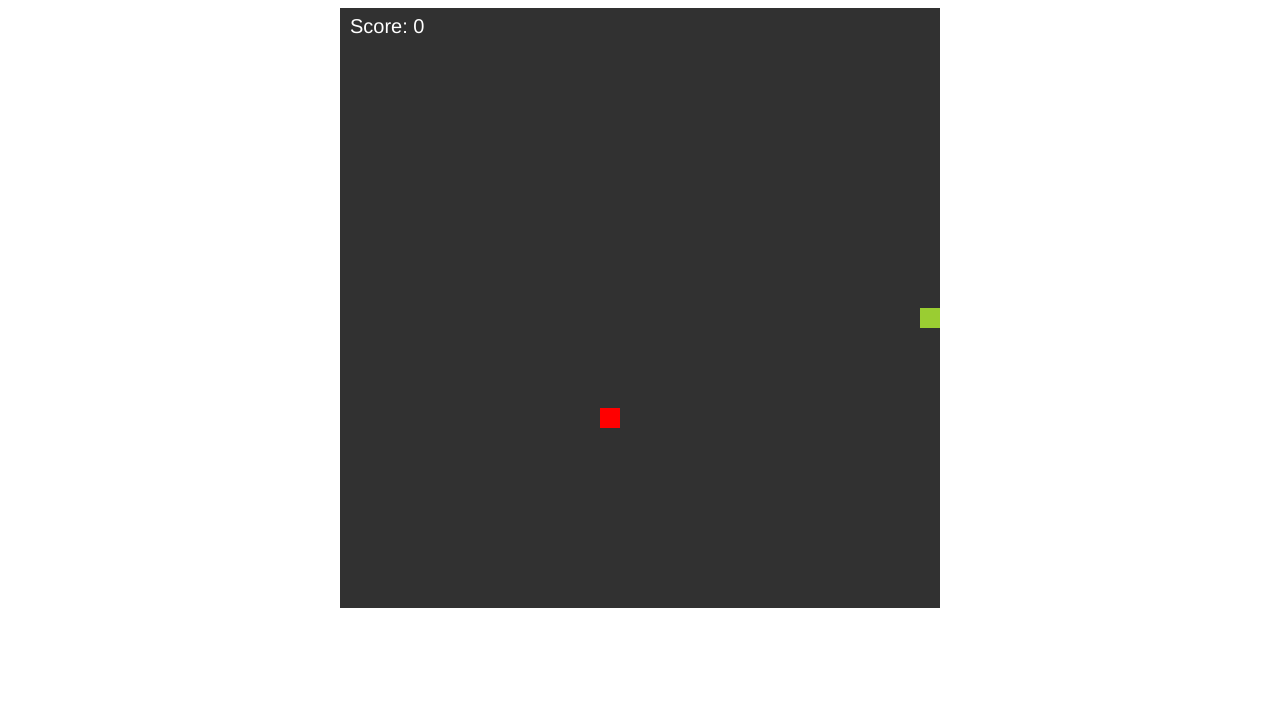
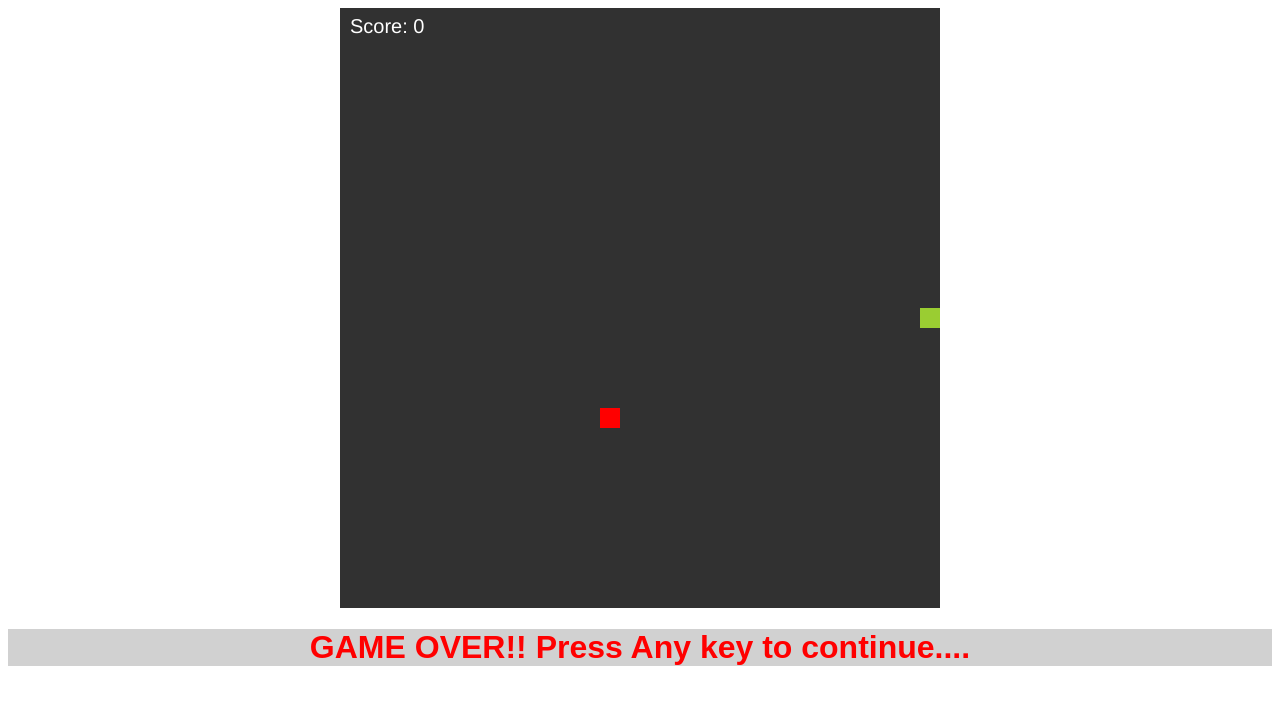
Before and after one commit to ArpitGupta18/snake-game, a plain HTML site: page index.html in a window 1280 px wide. Drawn offline with Linux system fonts and the light colour scheme.

Commit message:
Final complete push

```diff
--- a/index.html
+++ b/index.html
@@ -5,15 +5,24 @@
 		<meta name="viewport" content="width=device-width, initial-scale=1.0" />
 		<title>Snake Game - Arpit Gupta</title>
 		<style>
+			body {
+				font-family: Arial, Helvetica, sans-serif;
+			}
 			canvas {
 				background-color: rgb(49, 49, 49);
 				display: block;
 				margin: 0 auto;
 			}
+			h1 {
+				text-align: center;
+				color: red;
+				background-color: rgb(209, 209, 209);
+			}
 		</style>
 	</head>
 	<body>
 		<canvas id="canvas" width="600" height="600"></canvas>
+		<h1 id="playAgain"></h1>
 		<script src="./script.js"></script>
 	</body>
 </html>
--- a/script.js
+++ b/script.js
@@ -1,5 +1,6 @@
 const canvas = document.getElementById("canvas");
 const ctx = canvas.getContext("2d");
+const playAgain = document.getElementById("playAgain");
 const cellSize = 20;
 
 let snakeBody,
@@ -10,10 +11,12 @@ let snakeBody,
 	gameInterval,
 	hasEatenFood;
 
-// * Event listener for arrow key controls and restart of the game
+// * Adding the event listener for arrow key controls and restart of the game everytime a key is pressed
 document.addEventListener("keydown", (e) => {
+	//  Stores the key name in the key variable (constant)
 	const key = e.key;
 
+	// Performs operation according to the pressed key
 	if (key === "ArrowLeft" && currentDirection !== "right") {
 		currentDirection = "left";
 	} else if (key === "ArrowRight" && currentDirection !== "left") {
@@ -31,6 +34,8 @@ document.addEventListener("keydown", (e) => {
 
 // * Main game loop
 function runGameLoop() {
+	// Sets the text for the element with playAgain id to empty strings
+	playAgain.innerHTML = "";
 	updateGameState();
 	renderGame();
 }
@@ -40,9 +45,11 @@ function updateGameState() {
 	moveSnake();
 
 	if (checkCollision()) {
+		// Everytime the snake collides with the wall or itself, the game resets by clearing the gameInterval (currently running game) and setting it to null
 		clearInterval(gameInterval);
 		gameInterval = null;
-		alert("Game Over!");
+		// Sets the text to game over text when the game ends
+		playAgain.innerHTML = "GAME OVER!! Press Any key to continue....";
 		return;
 	}
 
@@ -64,17 +71,17 @@ function updateGameState() {
 function renderGame() {
 	ctx.clearRect(0, 0, canvas.width, canvas.height);
 
-	// * Draw the snake
+	// Draw the snake
 	ctx.fillStyle = "#9acd32";
 	snakeBody.forEach((segment) => {
 		ctx.fillRect(segment.x, segment.y, cellSize, cellSize);
 	});
 
-	// * Draw the food on the board
+	// Draw the food on the board
 	ctx.fillStyle = "red";
 	ctx.fillRect(foodPosition.x, foodPosition.y, cellSize, cellSize);
 
-	// * Draw the score on the board
+	// Draw the score on the board
 	ctx.fillStyle = "white";
 	ctx.font = "20px Helvetica";
 	ctx.fillText(`Score: ${playerScore}`, 10, 25);
@@ -82,6 +89,7 @@ function renderGame() {
 
 // * Move the snake in the current direction
 function moveSnake() {
+	// Set the x and y coordinates to the head of the snake
 	const head = { x: snakeBody[0].x, y: snakeBody[0].y };
 
 	switch (currentDirection) {
@@ -99,6 +107,7 @@ function moveSnake() {
 			break;
 	}
 
+	// For every step (cell) taken, the head position changes
 	snakeBody.unshift(head);
 }
 
@@ -156,7 +165,6 @@ function startGame() {
 	foodPosition = { x: 0, y: 0 };
 	playerScore = 0;
 	gameSpeed = 200;
-	// gameInterval;
 	hasEatenFood = false;
 	spawnFood();
 	gameInterval = setInterval(runGameLoop, gameSpeed);
```
Also changed, not shown: 1 other file.
